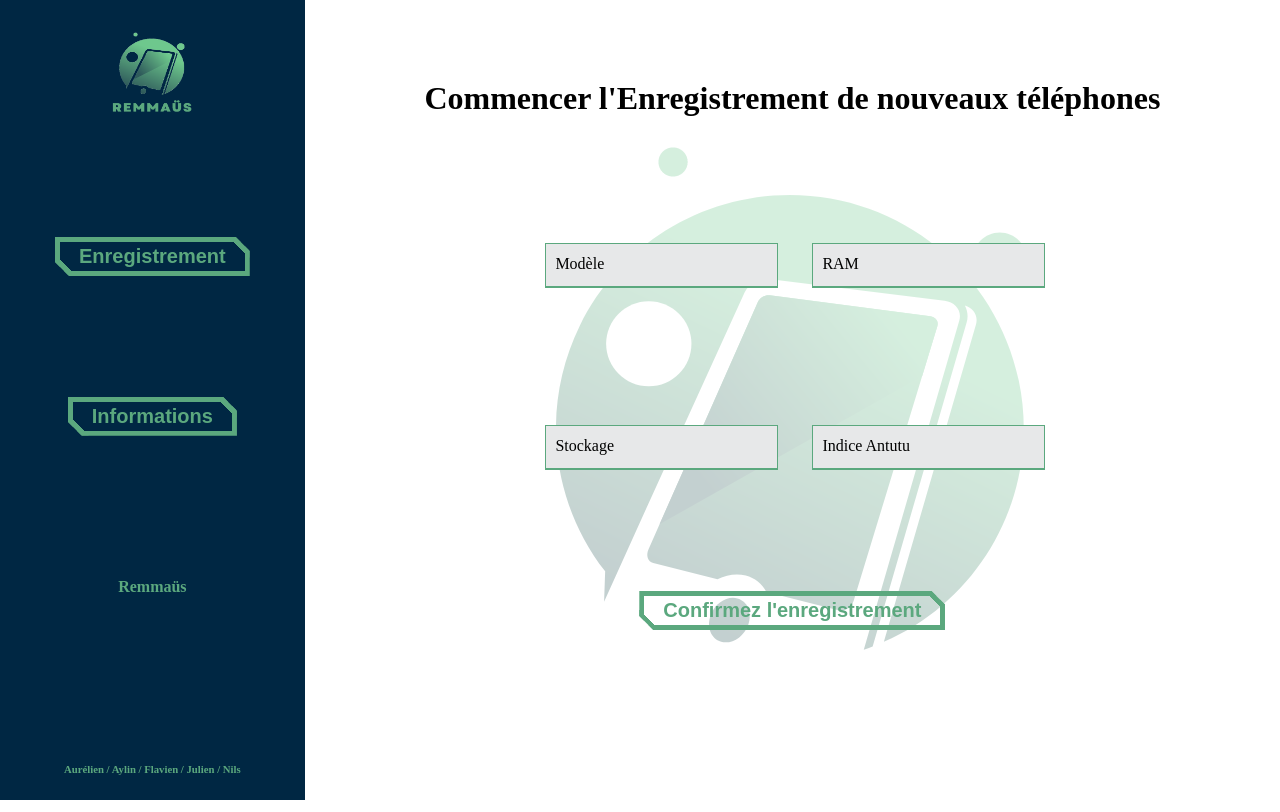
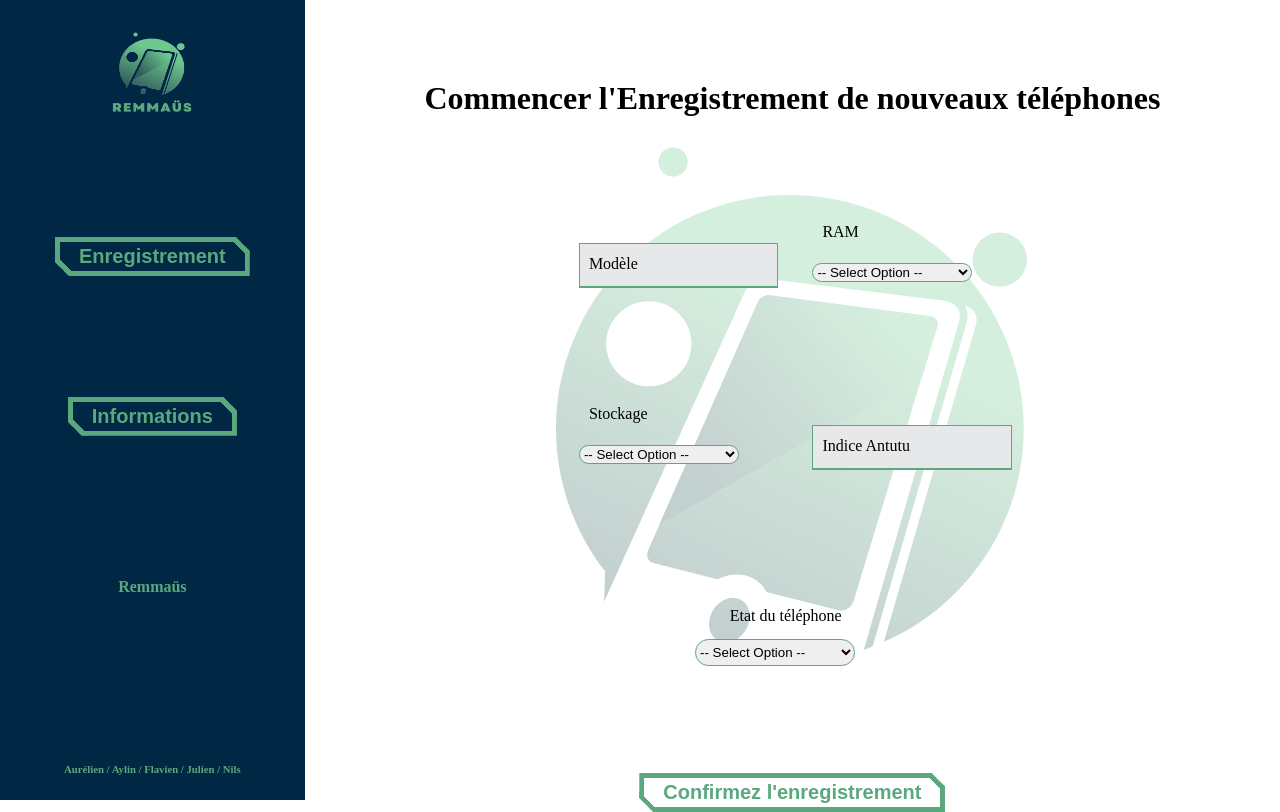
Before and after one commit to WildCodeSchool/2023-02-JS-Reims-hackathon-2-remmaus, a React (Vite) app in the folder frontend/: page /categorize in a window 1280 px wide. Built offline with nearby package versions, Linux system fonts and the light colour scheme.

Commit message:
upgrade categorize form

```diff
--- a/frontend/src/App.css
+++ b/frontend/src/App.css
@@ -47,7 +47,6 @@ body {
 .label-form {
   display: inline;
 }
-@import url("https://fonts.googleapis.com/css?family=Poppins:400,500,600,700&display=swap");
 
 .main-menu form {
   padding: 30px 0 0 0;
@@ -162,3 +161,20 @@ form .form-row {
 .textLeftMenu {
   color: #5ba87e;
 }
+
+.select-label {
+  top: -20px;
+}
+
+select {
+  margin-top: 20px;
+  width: 10rem;
+  border: 1px solid #5ba87e;
+  border-radius: 1em;
+  max-height: 2em;
+}
+
+.select-bottom {
+  margin-left: -11em;
+  margin-top: 2rem;
+}
--- a/frontend/src/components/CategorizeForm.jsx
+++ b/frontend/src/components/CategorizeForm.jsx
@@ -8,27 +8,68 @@ function CategorizeForm() {
       <form action="#" className="form-categorize">
         <div className="form-row">
           <div className="input-data">
-            <input type="text" required />
+            <input type="text" name="modele" id="modele" required />
             <div className="underline" />
-            <label htmlFor="">Modèle</label>
+            <label htmlFor="modele">Modèle</label>
           </div>
           <div className="input-data">
-            <input type="text" required />
-            <div className="underline" />
-            <label htmlFor="">RAM</label>
+            <label className="select-label" htmlFor="ram">
+              RAM
+            </label>
+            <select name="ram" id="ram">
+              <option value="" selected>
+                -- Select Option --
+              </option>
+              <option value="1">1 Go</option>
+              <option value="2">2 Go</option>
+              <option value="3">3 Go</option>
+              <option value="4">4 Go</option>
+              <option value="6">6 Go</option>
+              <option value="8">8 Go</option>
+              <option value="12">12 Go</option>
+              <option value="16">16 Go</option>
+            </select>
           </div>
         </div>
         <div className="form-row">
           <div className="input-data">
-            <input type="text" required />
-            <div className="underline" />
-            <label htmlFor="">Stockage</label>
+            <label className="select-label" htmlFor="stockage">
+              Stockage
+            </label>
+            <select name="stockage" id="stockage">
+              <option value="" selected>
+                -- Select Option --
+              </option>
+              <option value="8">8 Go</option>
+              <option value="16">16 Go</option>
+              <option value="32">32 Go</option>
+              <option value="64">64 Go</option>
+              <option value="128">128 Go</option>
+              <option value="256">256 Go</option>
+              <option value="512">512 Go</option>
+              <option value="1024">1024 Go</option>
+            </select>
           </div>
           <div className="input-data">
-            <input type="text" required />
+            <input type="text" name="indice" id="indice" required />
             <div className="underline" />
-            <label htmlFor="">Indice Antutu</label>
+            <label htmlFor="indice">Indice Antutu</label>
           </div>
+        </div>
+        <div className="form-row">
+          <label className="select-label" htmlFor="state">
+            Etat du téléphone
+          </label>
+          <select name="state" id="state" className="select-bottom">
+            <option value="" selected>
+              -- Select Option --
+            </option>
+            <option value="-100">DEEE</option>
+            <option value="-50">Réparable</option>
+            <option value="-10">Bloqué</option>
+            <option value="-5">Reconditionnable</option>
+            <option value="0">Reconditionné</option>
+          </select>
         </div>
         <button type="button" className="linkMenu">
           Confirmez l'enregistrement
--- a/frontend/src/components/InformationForm.jsx
+++ b/frontend/src/components/InformationForm.jsx
@@ -6,14 +6,14 @@ function InformationForm() {
       <form action="#" className="form-categorize">
         <div className="form-row">
           <div className="input-data">
-            <input type="text" required />
+            <input type="text" name="id" id="id" required />
             <div className="underline" />
-            <label htmlFor="">ID</label>
+            <label htmlFor="id">ID</label>
           </div>
           <div className="input-data">
-            <input type="text" required />
+            <input type="text" name="modele" id="modele" required />
             <div className="underline" />
-            <label htmlFor="">Modèle</label>
+            <label htmlFor="modele">Modèle</label>
           </div>
         </div>
 
```
